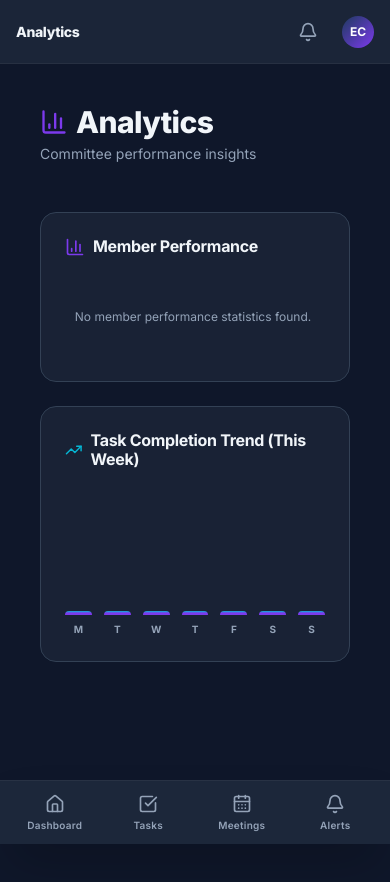
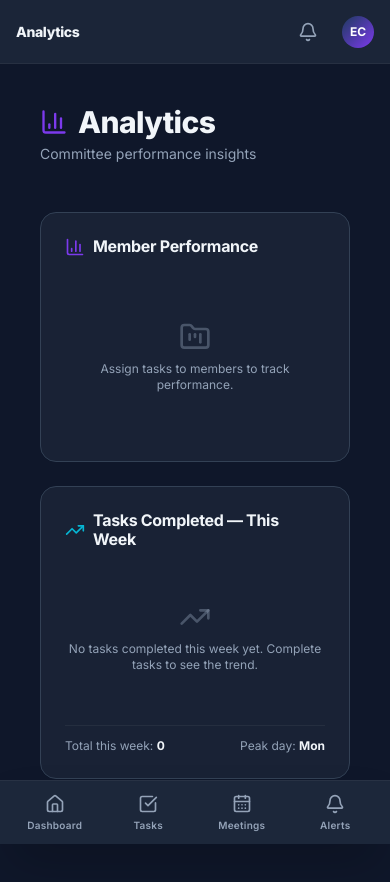
Before and after one commit to saidnaidjidz-ctrl/EPIC-OFFICE, a Next.js app in the folder epicclub-frontend/: page /dashboard/analytics in a window 390 px wide. Before the commit the page ends 844 px from the top, so only its background shows below. Built offline with nearby package versions, Linux system fonts and the light colour scheme.

Commit message:
fix: completely rewrite analytics page with real API data only - remove all hardcoded fallback values

```diff
--- a/epicclub-frontend/src/app/(dashboard)/dashboard/analytics/page.tsx
+++ b/epicclub-frontend/src/app/(dashboard)/dashboard/analytics/page.tsx
@@ -5,7 +5,7 @@ import { motion } from 'framer-motion';
 import { useQuery } from '@tanstack/react-query';
 import { useAuthStore } from '@/store/authStore';
 import { apiClient } from '@/lib/api';
-import type { Committee, Task } from '@/types';
+import type { Task } from '@/types';
 import {
   BarChart3,
   TrendingUp,
@@ -14,10 +14,25 @@ import {
   FolderKanban,
   Clock,
   AlertCircle,
-  RefreshCw
+  RefreshCw,
 } from 'lucide-react';
 
-// ─── Skeletons ────────────────────────────────────────────────────────────────
+// ─── Types ────────────────────────────────────────────────────────────────────
+
+interface PresidentStats {
+  users: { total: number; pending: number; approved: number; by_committee: Record<string, number> };
+  tasks: { total: number; pending: number; in_progress: number; completed: number; overdue: number; completion_rate: number };
+  committees: { total: number; most_active: string | null; least_active: string | null };
+  meetings: { upcoming_count: number; this_week: number };
+}
+
+interface LeaderStats {
+  members: { total: number; active: number };
+  tasks: { total: number; pending: number; in_progress: number; completed: number; overdue: number; completion_rate: number };
+  member_performance: { user_id: string; name: string; tasks_total: number; tasks_completed: number }[];
+}
+
+// ─── Skeleton ─────────────────────────────────────────────────────────────────
 
 function AnalyticsSkeleton() {
   return (
@@ -37,155 +52,209 @@ function AnalyticsSkeleton() {
         ))}
       </div>
       <div className="grid grid-cols-1 md:grid-cols-2 gap-6">
-        <div className="card-glass p-6 h-64 skeleton" />
-        <div className="card-glass p-6 h-64 skeleton" />
+        <div className="card-glass p-6 space-y-4">
+          <div className="skeleton h-5 w-40" />
+          {[1, 2, 3].map((i) => (
+            <div key={i} className="space-y-2">
+              <div className="skeleton h-4 w-full" />
+              <div className="skeleton h-2.5 w-full rounded-full" />
+            </div>
+          ))}
+        </div>
+        <div className="card-glass p-6 h-64 flex flex-col gap-4">
+          <div className="skeleton h-5 w-48" />
+          <div className="flex items-end gap-3 h-36 mt-auto">
+            {[1,2,3,4,5,6,7].map((i) => (
+              <div key={i} className="flex-1 flex flex-col items-center gap-1">
+                <div className="skeleton w-full rounded-t" style={{ height: `${20 + Math.random() * 60}%` }} />
+                <div className="skeleton h-3 w-3 rounded" />
+              </div>
+            ))}
+          </div>
+        </div>
       </div>
     </div>
   );
 }
 
-// ─── Main Component ───────────────────────────────────────────────────────────
+// ─── Main Page ─────────────────────────────────────────────────────────────────
 
 export default function AnalyticsPage() {
   const { user } = useAuthStore();
+  const isPresident = user?.role === 'president';
+  const isLeader = user?.role === 'committee_leader';
 
-  // Queries
-  const { data: statsData, isLoading: isStatsLoading, error: statsError, refetch } = useQuery({
-    queryKey: ['dashboard-stats-analytics'],
+  // ── Fetch dashboard stats (role-scoped from backend) ──
+  const { data: statsRaw, isLoading, error, refetch } = useQuery({
+    queryKey: ['analytics-stats'],
     queryFn: () => apiClient.get<any>('/dashboard/stats'),
     enabled: !!user,
+    staleTime: 60_000,
   });
 
-  const { data: committeesRes } = useQuery({
-    queryKey: ['committees-list-analytics'],
-    queryFn: () => apiClient.get<{ success: boolean; count: number; committees: Committee[] }>('/committees'),
-    enabled: !!user && user.role === 'president',
+  // ── Fetch completed tasks this week for the trend chart ──
+  const { data: tasksRaw } = useQuery({
+    queryKey: ['analytics-tasks'],
+    queryFn: () => apiClient.get<{ success: boolean; tasks: Task[]; total: number }>('/tasks', { limit: 200, status: 'completed' }),
+    enabled: !!user,
+    staleTime: 60_000,
   });
 
-  const { data: tasksRes } = useQuery({
-    queryKey: ['analytics-tasks-list'],
-    queryFn: () => apiClient.get<{ success: boolean; tasks: Task[] }>('/tasks?limit=100'),
-    enabled: !!user,
-  });
+  // ── Build stat cards ──
+  const statCards = React.useMemo(() => {
+    const s = statsRaw;
+    if (!s) return [];
 
-  // Calculate Metrics
-  const stats = React.useMemo(() => {
-    if (!statsData) return [];
-
-    const isPresident = user?.role === 'president';
-    const totalMembers = isPresident ? statsData.users?.total ?? 0 : statsData.members?.total ?? 0;
-    const completedTasks = statsData.tasks?.completed ?? 0;
-    const completionRate = statsData.tasks?.completion_rate ?? 0;
-    const activeUnits = isPresident ? statsData.committees?.total ?? 0 : statsData.members?.active ?? 0;
-    const overdueTasks = statsData.tasks?.overdue ?? 0;
-
+    if (isPresident) {
+      const ps = s as PresidentStats;
       return [
         {
-        label: isPresident ? 'Total Members' : 'Committee Members',
-        value: String(totalMembers),
-        change: isPresident ? `${statsData.users?.approved ?? 0} approved members` : `${statsData.members?.active ?? 0} active members`,
+          label: 'Total Members',
+          value: ps.users?.total ?? 0,
+          change: `${ps.users?.approved ?? 0} approved · ${ps.users?.pending ?? 0} pending`,
           icon: <Users className="w-5 h-5" />,
           color: 'text-secondary',
-        bg: 'bg-secondary/10 border-secondary/20 shadow-glow-cyan/5'
+          bg: 'bg-secondary/10 border-secondary/20',
         },
         {
           label: 'Tasks Completed',
-        value: String(completedTasks),
-        change: `${completionRate}% completion rate`,
+          value: ps.tasks?.completed ?? 0,
+          change: `${ps.tasks?.completion_rate ?? 0}% completion rate`,
           icon: <CheckSquare className="w-5 h-5" />,
           color: 'text-success',
-        bg: 'bg-success/10 border-success/20 shadow-glow-success/5'
+          bg: 'bg-success/10 border-success/20',
         },
         {
-        label: isPresident ? 'Active Committees' : 'Active Members',
-        value: String(activeUnits),
-        change: isPresident ? (statsData.committees?.most_active ? `Top: ${statsData.committees.most_active}` : 'All committees active') : 'Actively participating',
+          label: 'Active Committees',
+          value: ps.committees?.total ?? 0,
+          change: ps.committees?.most_active ? `Top: ${ps.committees.most_active}` : 'No committees yet',
           icon: <FolderKanban className="w-5 h-5" />,
           color: 'text-accent',
-        bg: 'bg-accent/10 border-accent/20 shadow-glow-purple/5'
+          bg: 'bg-accent/10 border-accent/20',
         },
         {
           label: 'Overdue Tasks',
-        value: String(overdueTasks),
-        change: `${statsData.tasks?.pending ?? 0} pending tasks`,
+          value: ps.tasks?.overdue ?? 0,
+          change: `${ps.tasks?.in_progress ?? 0} in progress · ${ps.tasks?.pending ?? 0} pending`,
           icon: <Clock className="w-5 h-5" />,
-        color: overdueTasks > 0 ? 'text-error animate-pulse-slow' : 'text-warning',
-        bg: overdueTasks > 0 ? 'bg-error/10 border-error/20' : 'bg-warning/10 border-warning/20'
+          color: (ps.tasks?.overdue ?? 0) > 0 ? 'text-error' : 'text-warning',
+          bg: (ps.tasks?.overdue ?? 0) > 0 ? 'bg-error/10 border-error/20' : 'bg-warning/10 border-warning/20',
         },
       ];
-  }, [statsData, user]);
+    }
 
-  // Calculate Committee Performance
-  const committeePerf = React.useMemo(() => {
-    const list = committeesRes?.committees || [];
-    return list.map((c, i) => {
-      const taskTotal = Number(c.task_total) || 0;
-      const taskCompleted = Number(c.task_completed) || 0;
-      const rate = taskTotal > 0 ? Math.round((taskCompleted / taskTotal) * 100) : 0;
-      const colors = ['#3B82F6', '#F59E0B', '#10B981', '#EC4899', '#8B5CF6'];
+    const ls = s as LeaderStats;
+    return [
+      {
+        label: 'Committee Members',
+        value: ls.members?.total ?? 0,
+        change: `${ls.members?.active ?? 0} active members`,
+        icon: <Users className="w-5 h-5" />,
+        color: 'text-secondary',
+        bg: 'bg-secondary/10 border-secondary/20',
+      },
+      {
+        label: 'Tasks Completed',
+        value: ls.tasks?.completed ?? 0,
+        change: `${ls.tasks?.completion_rate ?? 0}% completion rate`,
+        icon: <CheckSquare className="w-5 h-5" />,
+        color: 'text-success',
+        bg: 'bg-success/10 border-success/20',
+      },
+      {
+        label: 'Total Tasks',
+        value: ls.tasks?.total ?? 0,
+        change: `${ls.tasks?.in_progress ?? 0} in progress`,
+        icon: <FolderKanban className="w-5 h-5" />,
+        color: 'text-accent',
+        bg: 'bg-accent/10 border-accent/20',
+      },
+      {
+        label: 'Overdue Tasks',
+        value: ls.tasks?.overdue ?? 0,
+        change: `${ls.tasks?.pending ?? 0} still pending`,
+        icon: <Clock className="w-5 h-5" />,
+        color: (ls.tasks?.overdue ?? 0) > 0 ? 'text-error' : 'text-warning',
+        bg: (ls.tasks?.overdue ?? 0) > 0 ? 'bg-error/10 border-error/20' : 'bg-warning/10 border-warning/20',
+      },
+    ];
+  }, [statsRaw, isPresident]);
+
+  // ── Build performance bars ──
+  // President: member count per committee (from by_committee map)
+  // Leader: task completion per member
+  const perfBars = React.useMemo(() => {
+    if (!statsRaw) return [];
+    const COLORS = ['#3B82F6', '#F59E0B', '#10B981', '#EC4899', '#8B5CF6', '#F97316'];
+
+    if (isPresident) {
+      const byCommittee: Record<string, number> = (statsRaw as PresidentStats).users?.by_committee ?? {};
+      const entries = Object.entries(byCommittee);
+      if (entries.length === 0) return [];
+      const maxCount = Math.max(...entries.map(([, c]) => c), 1);
+      return entries.map(([name, count], i) => ({
+        name,
+        value: count,
+        percentage: Math.round((count / maxCount) * 100),
+        subtitle: `${count} member${count !== 1 ? 's' : ''}`,
+        color: COLORS[i % COLORS.length],
+      }));
+    }
+
+    if (isLeader) {
+      const perf: { user_id: string; name: string; tasks_total: number; tasks_completed: number }[] =
+        (statsRaw as LeaderStats).member_performance ?? [];
+      if (perf.length === 0) return [];
+      return perf.map((m, i) => {
+        const rate = m.tasks_total > 0 ? Math.round((m.tasks_completed / m.tasks_total) * 100) : 0;
         return {
-        name: c.name,
-        completion: rate,
-        tasks: taskTotal,
-        color: colors[i % colors.length],
+          name: m.name,
+          value: rate,
+          percentage: rate,
+          subtitle: `${m.tasks_completed}/${m.tasks_total} tasks`,
+          color: COLORS[i % COLORS.length],
         };
       });
-  }, [committeesRes]);
+    }
 
-  // Calculate Leader Member Performance
-  const leaderMemberPerf = React.useMemo(() => {
-    if (user?.role !== 'committee_leader' || !statsData) return [];
-    const list = statsData.member_performance || [];
-    return list.map((m: any, i: number) => {
-      const taskTotal = Number(m.tasks_total) || 0;
-      const taskCompleted = Number(m.tasks_completed) || 0;
-      const rate = taskTotal > 0 ? Math.round((taskCompleted / taskTotal) * 100) : 0;
-      const colors = ['#3B82F6', '#F59E0B', '#10B981', '#EC4899', '#8B5CF6'];
-      return {
-        name: m.name,
-        completion: rate,
-        tasks: taskTotal,
-        color: colors[i % colors.length],
-      };
-    });
-  }, [statsData, user]);
+    return [];
+  }, [statsRaw, isPresident, isLeader]);
 
-  // Calculate Completion Trend
-  const completionTrend = React.useMemo(() => {
-    const list = tasksRes?.tasks || [];
-    const counts = [0, 0, 0, 0, 0, 0, 0]; // Mon, Tue, Wed, Thu, Fri, Sat, Sun
+  // ── Build weekly completion trend ──
+  const trend = React.useMemo(() => {
+    const tasks: Task[] = tasksRaw?.tasks ?? [];
+    const counts = [0, 0, 0, 0, 0, 0, 0];
 
     const today = new Date();
-    const currentDay = today.getDay();
-    const mondayDiff = currentDay === 0 ? -6 : 1 - currentDay;
-    const startOfWeek = new Date(today);
-    startOfWeek.setDate(today.getDate() + mondayDiff);
-    startOfWeek.setHours(0, 0, 0, 0);
+    const dow = today.getDay();
+    const mondayOffset = dow === 0 ? -6 : 1 - dow;
+    const monday = new Date(today);
+    monday.setDate(today.getDate() + mondayOffset);
+    monday.setHours(0, 0, 0, 0);
 
-    list.forEach((t) => {
+    tasks.forEach((t) => {
       if (t.status === 'completed' && t.completed_at) {
-        const compDate = new Date(t.completed_at);
-        if (compDate >= startOfWeek) {
-          const day = compDate.getDay();
-          const index = day === 0 ? 6 : day - 1;
-          if (index >= 0 && index < 7) {
-            counts[index]++;
-          }
+        const d = new Date(t.completed_at);
+        if (d >= monday) {
+          const idx = d.getDay() === 0 ? 6 : d.getDay() - 1;
+          if (idx >= 0 && idx < 7) counts[idx]++;
         }
       }
     });
 
-    const maxVal = Math.max(...counts, 1);
-    return counts.map((count, i) => ({
-      count,
-      percentage: (count / maxVal) * 100,
-      label: ['M', 'T', 'W', 'T', 'F', 'S', 'S'][i],
+    const max = Math.max(...counts, 1);
+    return counts.map((c, i) => ({
+      count: c,
+      pct: Math.round((c / max) * 100),
+      day: ['Mon', 'Tue', 'Wed', 'Thu', 'Fri', 'Sat', 'Sun'][i],
+      short: ['M', 'T', 'W', 'T', 'F', 'S', 'S'][i],
     }));
-  }, [tasksRes]);
+  }, [tasksRaw]);
 
-  if (isStatsLoading) return <AnalyticsSkeleton />;
+  // ── Loading & error states ──
+  if (isLoading) return <AnalyticsSkeleton />;
 
-  if (statsError) {
+  if (error) {
     return (
       <div className="flex flex-col items-center justify-center min-h-[400px] gap-6 text-center p-6 animate-fade-in">
         <div className="p-4 rounded-full bg-error/10 border border-error/30 text-error">
@@ -194,7 +263,7 @@ export default function AnalyticsPage() {
         <div className="flex flex-col gap-2">
           <h3 className="text-xl font-bold text-text-primary">Failed to Load Analytics</h3>
           <p className="text-sm text-text-secondary max-w-sm">
-            We couldn&apos;t build the charts. Please verify your connection and try again.
+            We couldn&apos;t connect to the server. Please verify your connection and try again.
           </p>
         </div>
         <button onClick={() => refetch()} className="btn-primary flex items-center gap-2">
@@ -204,123 +273,180 @@ export default function AnalyticsPage() {
     );
   }
 
-  const isPresident = user?.role === 'president';
+  // ── Render ──
+  return (
+    <div className="p-6 max-w-5xl mx-auto space-y-6 animate-fade-in">
 
-  return (
-    <div className="p-6 max-w-5xl mx-auto space-y-6">
       {/* Header */}
       <div>
-        <h1 className="text-3xl font-extrabold text-text-primary flex items-center gap-2">
-          <BarChart3 className="w-7 h-7 text-secondary" /> Analytics
+        <h1 className="text-3xl font-extrabold text-text-primary flex items-center gap-2.5">
+          <BarChart3 className="w-7 h-7 text-secondary" />
+          Analytics
         </h1>
         <p className="text-sm text-text-secondary mt-1">
           {isPresident ? 'Club-wide aggregate performance metrics' : 'Committee performance insights'}
         </p>
       </div>
 
-      {/* Grid Stats */}
+      {/* Stat Cards */}
       <div className="grid grid-cols-2 lg:grid-cols-4 gap-4">
-        {stats.map((stat, i) => (
+        {statCards.map((card, i) => (
           <motion.div
-            key={stat.label}
+            key={card.label}
             initial={{ opacity: 0, y: 16 }}
             animate={{ opacity: 1, y: 0 }}
             transition={{ delay: i * 0.07 }}
-            className={`card-glass p-4 border border-white/5 flex flex-col gap-3`}
+            className="card-glass p-4 border border-white/5 flex flex-col gap-3"
           >
-            <div className={`w-9 h-9 rounded-xl flex items-center justify-center border ${stat.color} ${stat.bg}`}>
-              {stat.icon}
+            <div className={`w-9 h-9 rounded-xl flex items-center justify-center border ${card.color} ${card.bg}`}>
+              {card.icon}
             </div>
             <div>
-              <p className="text-2xl font-black text-text-primary tracking-tight">{stat.value}</p>
-              <p className="text-xs font-semibold text-text-secondary mt-0.5">{stat.label}</p>
-              <p className="text-[10px] text-text-secondary/70 mt-1 leading-normal">{stat.change}</p>
+              <p className="text-2xl font-black text-text-primary tracking-tight">{card.value}</p>
+              <p className="text-xs font-semibold text-text-secondary mt-0.5">{card.label}</p>
+              <p className="text-[10px] text-text-secondary/70 mt-1 leading-normal">{card.change}</p>
             </div>
           </motion.div>
         ))}
       </div>
 
+      {/* Charts Row */}
       <div className="grid grid-cols-1 md:grid-cols-2 gap-6">
-        {/* Performance Chart */}
+
+        {/* Performance Bars */}
         <motion.div
           initial={{ opacity: 0, y: 16 }}
           animate={{ opacity: 1, y: 0 }}
           transition={{ delay: 0.3 }}
-          className="card-glass p-6 space-y-5"
+          className="card-glass p-6 flex flex-col gap-5"
         >
           <div className="flex items-center gap-2">
             <BarChart3 className="w-5 h-5 text-secondary" />
             <h2 className="font-bold text-text-primary">
-              {isPresident ? 'Committee Performance' : 'Member Performance'}
+              {isPresident ? 'Members per Committee' : 'Member Performance'}
             </h2>
           </div>
 
-          <div className="space-y-5 overflow-y-auto max-h-60 pr-1">
-            {isPresident && committeePerf.length === 0 && (
-              <p className="text-xs text-text-secondary text-center py-8">No committee performance metrics yet.</p>
-            )}
-            {!isPresident && leaderMemberPerf.length === 0 && (
-              <p className="text-xs text-text-secondary text-center py-8">No member performance statistics found.</p>
-            )}
-
-            {(isPresident ? committeePerf : leaderMemberPerf).map((item, i) => (
-              <div key={item.name} className="space-y-2">
+          {perfBars.length === 0 ? (
+            <div className="flex flex-col items-center justify-center h-40 gap-2">
+              <FolderKanban className="w-8 h-8 text-text-secondary/40" />
+              <p className="text-xs text-text-secondary text-center">
+                {isPresident
+                  ? 'Create committees and add members to see distribution here.'
+                  : 'Assign tasks to members to track performance.'}
+              </p>
+            </div>
+          ) : (
+            <div className="space-y-4 overflow-y-auto max-h-56 pr-1">
+              {perfBars.map((bar, i) => (
+                <div key={bar.name} className="space-y-1.5">
                   <div className="flex items-center justify-between text-sm">
-                  <span className="font-semibold text-text-primary truncate max-w-[180px]">{item.name}</span>
-                  <div className="flex items-center gap-3 flex-shrink-0">
-                    <span className="text-xs text-text-secondary">{item.tasks} task{item.tasks !== 1 ? 's' : ''}</span>
-                    <span className="text-sm font-bold" style={{ color: item.color }}>{item.completion}%</span>
+                    <span className="font-semibold text-text-primary truncate max-w-[200px]">{bar.name}</span>
+                    <div className="flex items-center gap-2 flex-shrink-0">
+                      <span className="text-xs text-text-secondary">{bar.subtitle}</span>
+                      <span className="text-sm font-bold" style={{ color: bar.color }}>
+                        {isLeader ? `${bar.percentage}%` : bar.value}
+                      </span>
                     </div>
                   </div>
-                <div className="w-full bg-white/5 border border-white/5 rounded-full h-2.5 overflow-hidden">
+                  <div className="w-full bg-white/5 rounded-full h-2.5 overflow-hidden">
                     <motion.div
                       initial={{ width: 0 }}
-                    animate={{ width: `${item.completion}%` }}
+                      animate={{ width: `${bar.percentage}%` }}
                       transition={{ delay: 0.4 + i * 0.1, duration: 0.7, ease: 'easeOut' }}
                       className="h-full rounded-full"
-                    style={{ backgroundColor: item.color }}
+                      style={{ backgroundColor: bar.color }}
                     />
                   </div>
                 </div>
               ))}
             </div>
+          )}
         </motion.div>
 
-        {/* Completion Trend Chart */}
+        {/* Weekly Completion Trend */}
         <motion.div
           initial={{ opacity: 0, y: 16 }}
           animate={{ opacity: 1, y: 0 }}
           transition={{ delay: 0.4 }}
           className="card-glass p-6 flex flex-col justify-between"
         >
-          <div className="flex items-center gap-2 mb-6">
+          <div className="flex items-center gap-2 mb-4">
             <TrendingUp className="w-5 h-5 text-accent" />
-            <h2 className="font-bold text-text-primary">Task Completion Trend (This Week)</h2>
+            <h2 className="font-bold text-text-primary">Tasks Completed — This Week</h2>
           </div>
 
-          <div className="flex items-end gap-3 h-36">
-            {completionTrend.map((day, i) => (
+          {trend.every((d) => d.count === 0) ? (
+            <div className="flex flex-col items-center justify-center h-36 gap-2">
+              <TrendingUp className="w-8 h-8 text-text-secondary/40" />
+              <p className="text-xs text-text-secondary text-center">
+                No tasks completed this week yet. Complete tasks to see the trend.
+              </p>
+            </div>
+          ) : (
+            <div className="flex items-end gap-2 h-36">
+              {trend.map((day, i) => (
                 <div key={i} className="flex-1 flex flex-col items-center gap-1.5 h-full justify-end">
                   {day.count > 0 && (
-                  <span className="text-[10px] font-bold text-text-primary select-none mb-1">
+                    <span className="text-[10px] font-bold text-text-primary select-none">
                       {day.count}
                     </span>
                   )}
                   <motion.div
                     initial={{ height: 0 }}
-                  animate={{ height: `${day.percentage}%` }}
+                    animate={{ height: `${Math.max(day.pct, day.count > 0 ? 8 : 2)}%` }}
                     transition={{ delay: 0.5 + i * 0.06, duration: 0.5, ease: 'easeOut' }}
-                  className="w-full rounded-t-lg bg-gradient-to-t from-secondary via-secondary to-accent shadow-glow-cyan/5"
+                    className={`w-full rounded-t-lg ${
+                      day.count > 0
+                        ? 'bg-gradient-to-t from-secondary to-accent'
+                        : 'bg-white/5'
+                    }`}
                     style={{ minHeight: 4 }}
                   />
-                <span className="text-[10px] font-bold text-text-secondary select-none">
-                  {day.label}
+                  <span className="text-[10px] font-semibold text-text-secondary select-none">
+                    {day.short}
                   </span>
                 </div>
               ))}
             </div>
+          )}
+
+          {/* Summary row */}
+          <div className="flex items-center justify-between mt-4 pt-3 border-t border-white/5 text-xs text-text-secondary">
+            <span>Total this week: <strong className="text-text-primary">{trend.reduce((s, d) => s + d.count, 0)}</strong></span>
+            <span>Peak day: <strong className="text-text-primary">{trend.reduce((best, d) => d.count > best.count ? d : best, trend[0]).day}</strong></span>
+          </div>
         </motion.div>
       </div>
+
+      {/* Overall Task Breakdown (President only) */}
+      {isPresident && statsRaw && (
+        <motion.div
+          initial={{ opacity: 0, y: 16 }}
+          animate={{ opacity: 1, y: 0 }}
+          transition={{ delay: 0.5 }}
+          className="card-glass p-6"
+        >
+          <h2 className="font-bold text-text-primary mb-4 flex items-center gap-2">
+            <CheckSquare className="w-5 h-5 text-success" />
+            Overall Task Breakdown
+          </h2>
+          <div className="grid grid-cols-2 sm:grid-cols-5 gap-4">
+            {[
+              { label: 'Total', value: (statsRaw as PresidentStats).tasks?.total ?? 0, color: 'text-text-primary', bg: 'bg-white/5' },
+              { label: 'Pending', value: (statsRaw as PresidentStats).tasks?.pending ?? 0, color: 'text-warning', bg: 'bg-warning/10' },
+              { label: 'In Progress', value: (statsRaw as PresidentStats).tasks?.in_progress ?? 0, color: 'text-accent', bg: 'bg-accent/10' },
+              { label: 'Completed', value: (statsRaw as PresidentStats).tasks?.completed ?? 0, color: 'text-success', bg: 'bg-success/10' },
+              { label: 'Overdue', value: (statsRaw as PresidentStats).tasks?.overdue ?? 0, color: 'text-error', bg: 'bg-error/10' },
+            ].map((item) => (
+              <div key={item.label} className={`rounded-2xl p-4 text-center ${item.bg}`}>
+                <p className={`text-2xl font-black ${item.color}`}>{item.value}</p>
+                <p className="text-xs text-text-secondary mt-1">{item.label}</p>
+              </div>
+            ))}
+          </div>
+        </motion.div>
+      )}
     </div>
   );
 }
```
Lines whose indentation alone changed are shown as unchanged.
